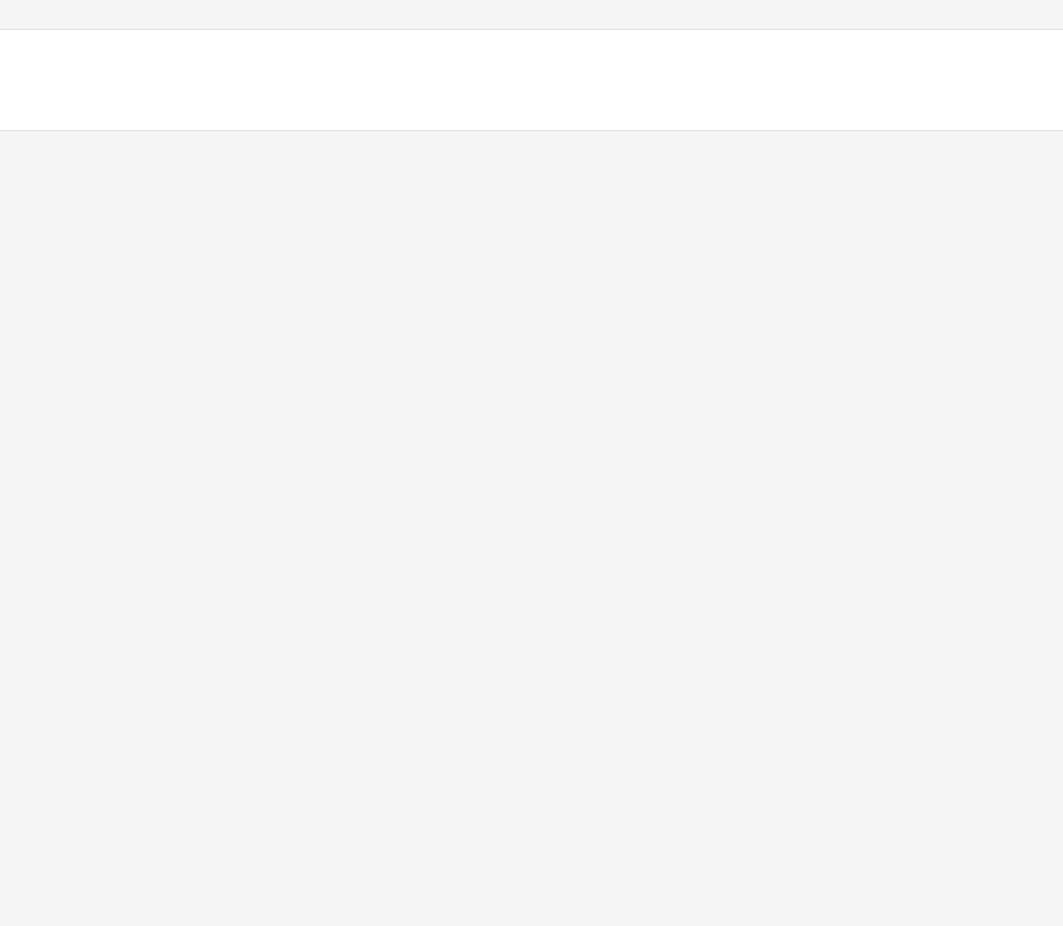
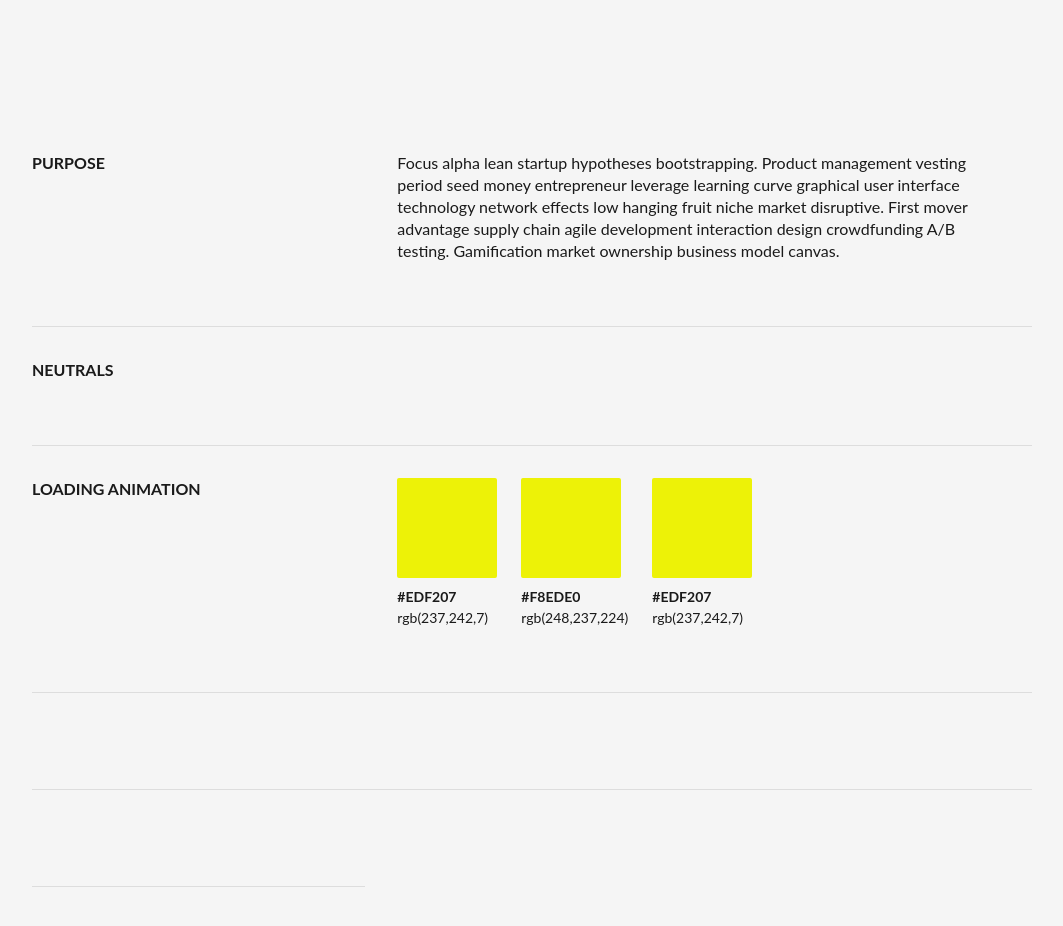
Before and after one commit to jamesbyrne89/Style-Library, a React (Create React App) app in the folder app/: page /animation in a window 1280 px wide. Shown: the part 320-1246 px from the top of the page, without its empty margins (108-1171 px from the left). Before the commit the page ends 800 px from the top, so only its background shows below. Built offline with nearby package versions, Linux system fonts and the light colour scheme.

Commit message:
Add default route

```diff
--- a/app/src/App.js
+++ b/app/src/App.js
@@ -3,6 +3,8 @@ import { BrowserRouter as Router } from 'react-router-dom';
 import { Route } from 'react-router-dom';
 import NavBar from './components/NavBar';
 import Components from './routes/Components';
+import Animation from './routes/Animation';
+import Colours from './routes/Colours';
 import './styles/styles.css';
 
 
@@ -14,6 +16,9 @@ class App extends Component {
                 <div className="app-container">
                     <NavBar />
                     <Route path="/components" exact component={Components} />
+                    <Route path="/animation" exact component={Animation} />
+                    <Route path="/colours" exact component={Colours} />
+                    <Route path="/" exact component={Colours} />
                 </div>
             </Router>
         )
--- a/app/src/components/Colour.js
+++ b/app/src/components/Colour.js
@@ -1,3 +1,5 @@
+import React from 'react';
+
 const Colour = (props) => {
     const { hex, name, rgb } = props.col
     return (
--- a/app/src/routes/Animation.js
+++ b/app/src/routes/Animation.js
@@ -1,5 +1,5 @@
-import React, { Component } from 'react';
-import NavBar from './components/NavBar';
+import React from 'react';
+import NavBar from '../components/NavBar';
 
 
 const Animation = () => {
@@ -17,7 +17,7 @@ const Animation = () => {
                     </ul>
 
                 </article>
-                <article>Primary Animation</article>
+                <article>Loading Animation</article>
                 <article>
                     <ul className="colour-palette">
                         <li>
--- a/app/src/routes/Colours.js
+++ b/app/src/routes/Colours.js
@@ -1,6 +1,6 @@
 import React, { Component } from 'react';
-import NavBar from './components/NavBar';
-import Colour from './components/Colour';
+import NavBar from '../components/NavBar';
+import Colour from '../components/Colour';
 
 
 const colourVals = {
@@ -43,7 +43,6 @@ const colourVals = {
 const Colours = () => {
     return (
         <div>
-            <NavBar />
             <main className="app-content">
                 <section className="content-container">
                 <h1 className="page-title">Colours</h1>
--- a/app/src/routes/Components.js
+++ b/app/src/routes/Components.js
@@ -1,7 +1,6 @@
 import React, { Component } from 'react';
 import { BrowserRouter as Router } from 'react-router-dom';
 import { Route } from 'react-router-dom';
-import NavBar from '../components/NavBar';
 import customVideoPlayer from '../components/snippets';
 import '../styles/styles.css';
 
```
